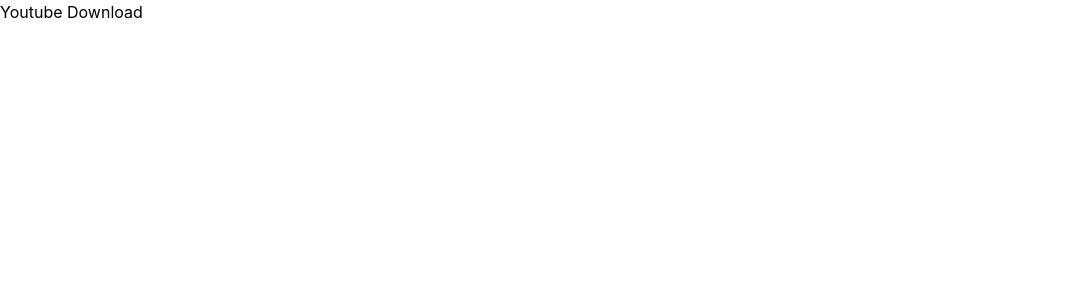
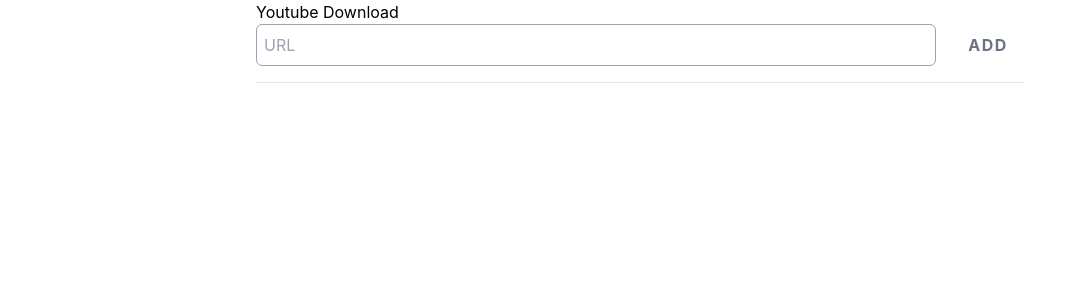
Before and after one commit to dylanclaywell/ytdl-interface, a Next.js app: page / in a window 1280 px wide. Shown: the top 300 px of the page, without its empty margins (0-1069 px from the left). Built offline with nearby package versions, Linux system fonts and the light colour scheme.

Commit message:
Started creating the initial interface

```diff
--- /dev/null
+++ b/components/Button.tsx
@@ -0,0 +1,28 @@
+import classnames from 'classnames'
+
+interface Props {
+  onClick: React.MouseEventHandler<HTMLButtonElement>
+  label: string
+  variant?: 'text' | 'filled'
+  isDisabled?: boolean
+}
+
+export default function ({
+  onClick,
+  label,
+  variant = 'filled',
+  isDisabled = false,
+}: Props) {
+  return (
+    <button
+      disabled={isDisabled}
+      className={classnames({
+        'text-cyan-700 font-bold uppercase tracking-widest px-4 hover:bg-cyan-700 hover:text-white duration-200 rounded-md disabled:text-gray-500 disabled:hover:bg-transparent':
+          variant === 'text',
+      })}
+      onClick={onClick}
+    >
+      {label}
+    </button>
+  )
+}
--- /dev/null
+++ b/components/TextField.tsx
@@ -0,0 +1,34 @@
+import { useId } from 'react'
+import classnames from 'classnames'
+
+interface Props {
+  value: string
+  onChange: React.ChangeEventHandler<HTMLInputElement>
+  label: string
+}
+
+export default function TextField({ value, onChange, label }: Props) {
+  const id = useId()
+
+  return (
+    <div className="relative">
+      <input
+        id={id}
+        className="border w-full border-gray-400 rounded-md p-2"
+        value={value}
+        onChange={onChange}
+      />
+      <label
+        className={classnames(
+          'text-gray-400 absolute top-1/2 -translate-y-1/2 left-2',
+          {
+            hidden: value,
+          }
+        )}
+        htmlFor={id}
+      >
+        {label}
+      </label>
+    </div>
+  )
+}
--- a/package.json
+++ b/package.json
@@ -10,9 +10,13 @@
     "styles:fix": "prettier --write ."
   },
   "dependencies": {
+    "@types/uuid": "^8.3.4",
+    "axios": "^0.27.2",
+    "classnames": "^2.3.1",
     "next": "12.1.6",
     "react": "18.1.0",
-    "react-dom": "18.1.0"
+    "react-dom": "18.1.0",
+    "uuid": "^8.3.2"
   },
   "devDependencies": {
     "@types/node": "17.0.31",
--- /dev/null
+++ b/pages/api/getVideoTitle.ts
@@ -0,0 +1,27 @@
+import { NextApiHandler } from 'next'
+import axios from 'axios'
+import { GetVideoTitleResponse } from '../../types/getVideoTitle'
+
+const handler: NextApiHandler<GetVideoTitleResponse> = async (req, res) => {
+  const url = req.query.url
+
+  if (!url || Array.isArray(url)) {
+    return res.status(400).json({ message: 'Invalid request (1)' })
+  }
+
+  const response = await axios.get(url)
+
+  const title = response.data
+    .match(/<title>(.*)<\/title>/)[1]
+    ?.split(' - YouTube')[0]
+
+  if (!title) {
+    return res.status(500).json({ message: 'Could not get title' })
+  }
+
+  res.status(200).json({
+    title,
+  })
+}
+
+export default handler
--- a/pages/index.tsx
+++ b/pages/index.tsx
@@ -1,9 +1,73 @@
+import { ChangeEvent, useState } from 'react'
 import type { NextPage } from 'next'
 import Head from 'next/head'
+import { v4 as generateUuid } from 'uuid'
+
+import TextField from '../components/TextField'
+import Button from '../components/Button'
+import { GetVideoTitleResponse } from '../types/getVideoTitle'
+
+interface FormFields {
+  addUrl: string | undefined
+}
+
+const blankFormFields: FormFields = {
+  addUrl: undefined,
+}
+
+interface Video {
+  id: string
+  title?: string
+  url: string
+}
 
 const Home: NextPage = () => {
+  const [formFields, setFormFields] = useState<FormFields>(blankFormFields)
+  const [queue, setQueue] = useState<Video[]>([])
+
+  function onFormFieldChange(
+    e: ChangeEvent<HTMLInputElement>,
+    fieldName: keyof FormFields
+  ) {
+    setFormFields({ ...formFields, [fieldName]: e.target.value })
+  }
+
+  async function addVideoToQueue() {
+    if (!formFields.addUrl) return
+
+    const id = generateUuid()
+
+    const video = {
+      id,
+      url: formFields.addUrl,
+    }
+
+    fetch(
+      `http://localhost:3000/api/getVideoTitle?url=${encodeURIComponent(
+        formFields.addUrl
+      )}`,
+      {
+        method: 'GET',
+      }
+    ).then(async (data) => {
+      const { title } = (await data.json()) as GetVideoTitleResponse
+
+      if (title) {
+        setQueue((q) => {
+          return q.map((v) => ({
+            ...v,
+            ...(v.id === id && { title }),
+          }))
+        })
+      }
+    })
+
+    setFormFields((fields) => ({ ...fields, addUrl: undefined }))
+    setQueue((q) => [...q, video])
+  }
+
   return (
-    <div>
+    <div className="max-w-3xl m-auto">
       <Head>
         <title>YouTube Download</title>
         <meta name="description" content="An interface for youtube-dl" />
@@ -12,6 +76,28 @@
 
       <main>
         <h1>Youtube Download</h1>
+        <div className="divide-y">
+          <div className="pb-4 flex space-x-4">
+            <div className="flex-grow">
+              <TextField
+                label="URL"
+                value={formFields.addUrl ?? ''}
+                onChange={(e) => onFormFieldChange(e, 'addUrl')}
+              />
+            </div>
+            <Button
+              isDisabled={!formFields.addUrl}
+              label="Add"
+              onClick={addVideoToQueue}
+              variant="text"
+            />
+          </div>
+          <div className="py-4">
+            {queue.map((video) => (
+              <div>{video.title ?? video.url}</div>
+            ))}
+          </div>
+        </div>
       </main>
     </div>
   )
--- /dev/null
+++ b/types/getVideoTitle.ts
@@ -0,0 +1,4 @@
+export interface GetVideoTitleResponse {
+  title?: string
+  message?: string
+}
```
Also changed, not shown: 1 other file (tests, documents, lock files or other folders).
